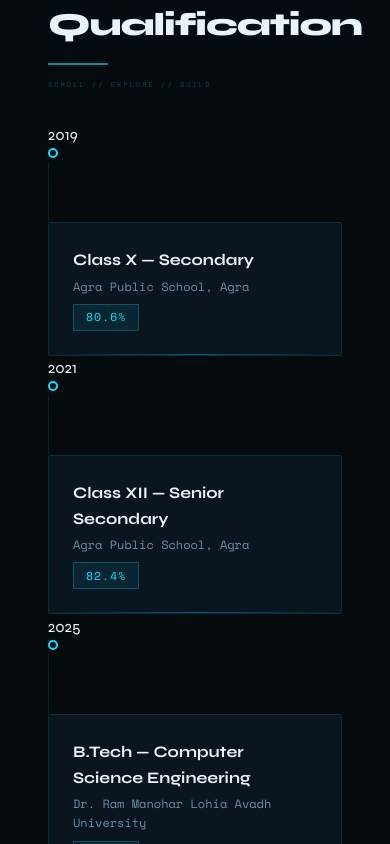
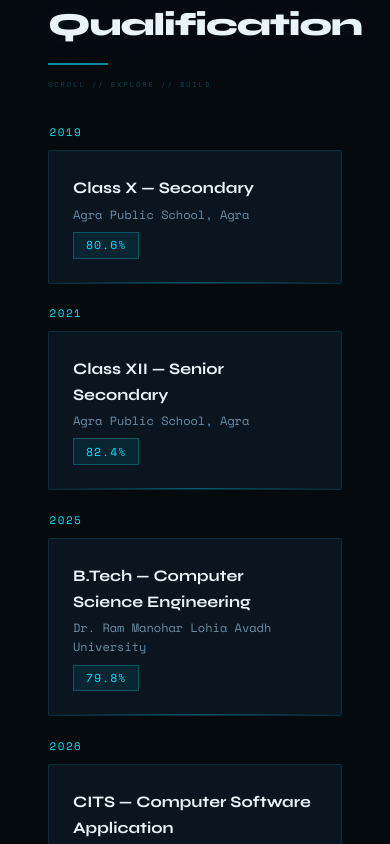
Before and after one commit to Rajput-vinay/portfolio_vinay, a React (Create React App) app: page / in a window 390 px wide. Shown: the part 1260-2104 px from the top of the page. Built offline with nearby package versions, Linux system fonts and the light colour scheme; no server answers; the HTML template or start-up script is replaced by a standard one.

Commit message:
fix: mobile qualification year above card

```diff
--- a/src/index.css
+++ b/src/index.css
@@ -1003,3 +1003,20 @@ a,button,input,textarea{cursor:pointer}
   .experience-connector{display:none}
   .experience-row>.tilt-card{width:100%;margin:0}
 }
+
+/* Qualification timeline: mobile becomes Year -> Card */
+.qualification-row{display:grid;grid-template-columns:90px 20px 1fr;gap:0 1rem;align-items:start;margin-bottom:1.25rem}
+.qualification-year{font-family:'Space Mono',monospace;color:var(--cyan);font-size:.68rem;letter-spacing:2px;padding-top:.3rem;text-align:right;line-height:1.6}
+.qualification-connector{display:flex;flex-direction:column;align-items:center;padding-top:.35rem;height:100%}
+@media(max-width:600px){
+  .qualification-row{display:block;margin-bottom:1.25rem}
+  .qualification-year{
+    display:block;
+    text-align:left;
+    padding:.1rem 0 .55rem .1rem;
+    font-size:.68rem;
+    letter-spacing:1.5px;
+  }
+  .qualification-connector{display:none}
+  .qualification-row>.tilt-card{width:100%;margin:0}
+}
```
